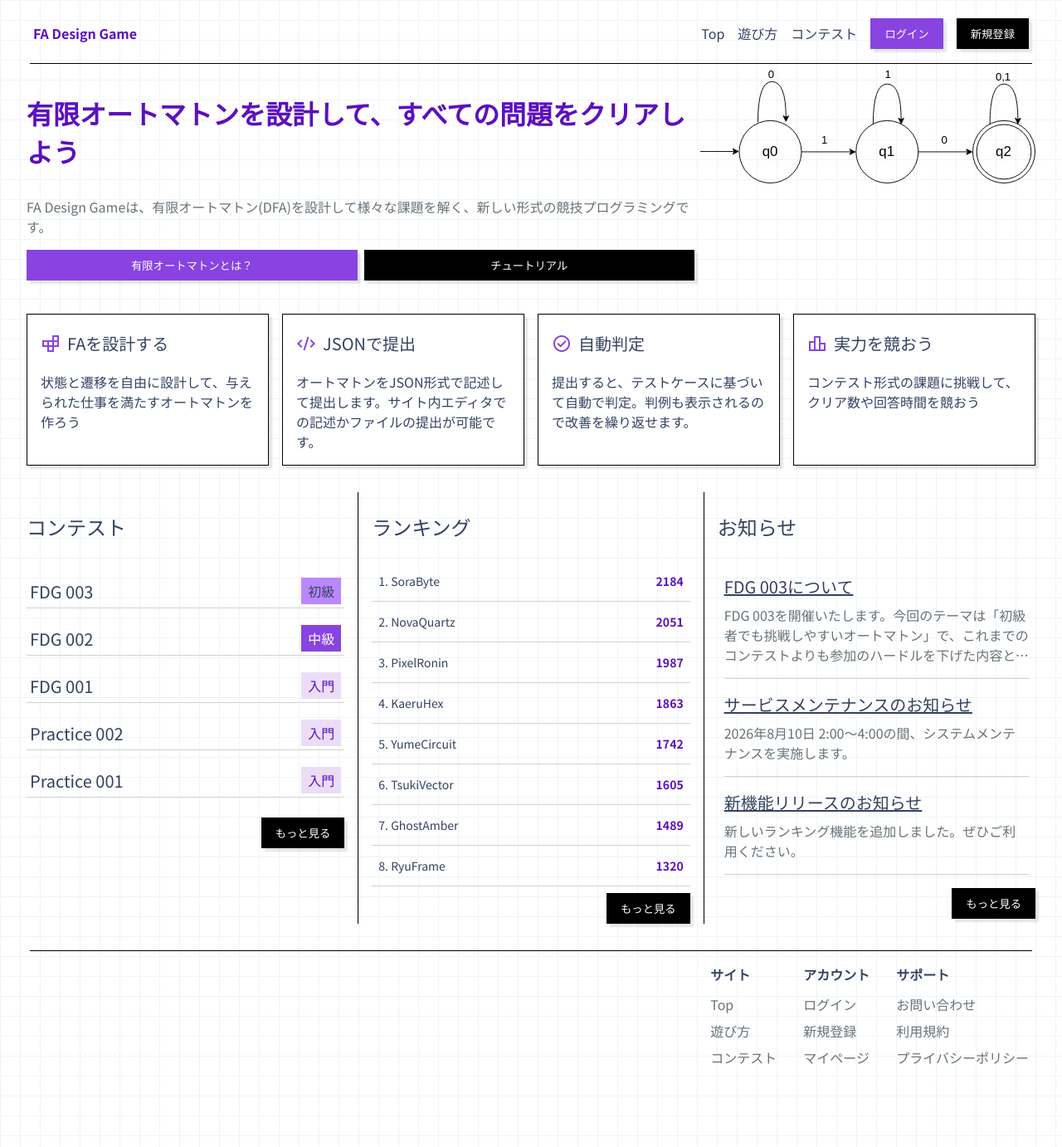
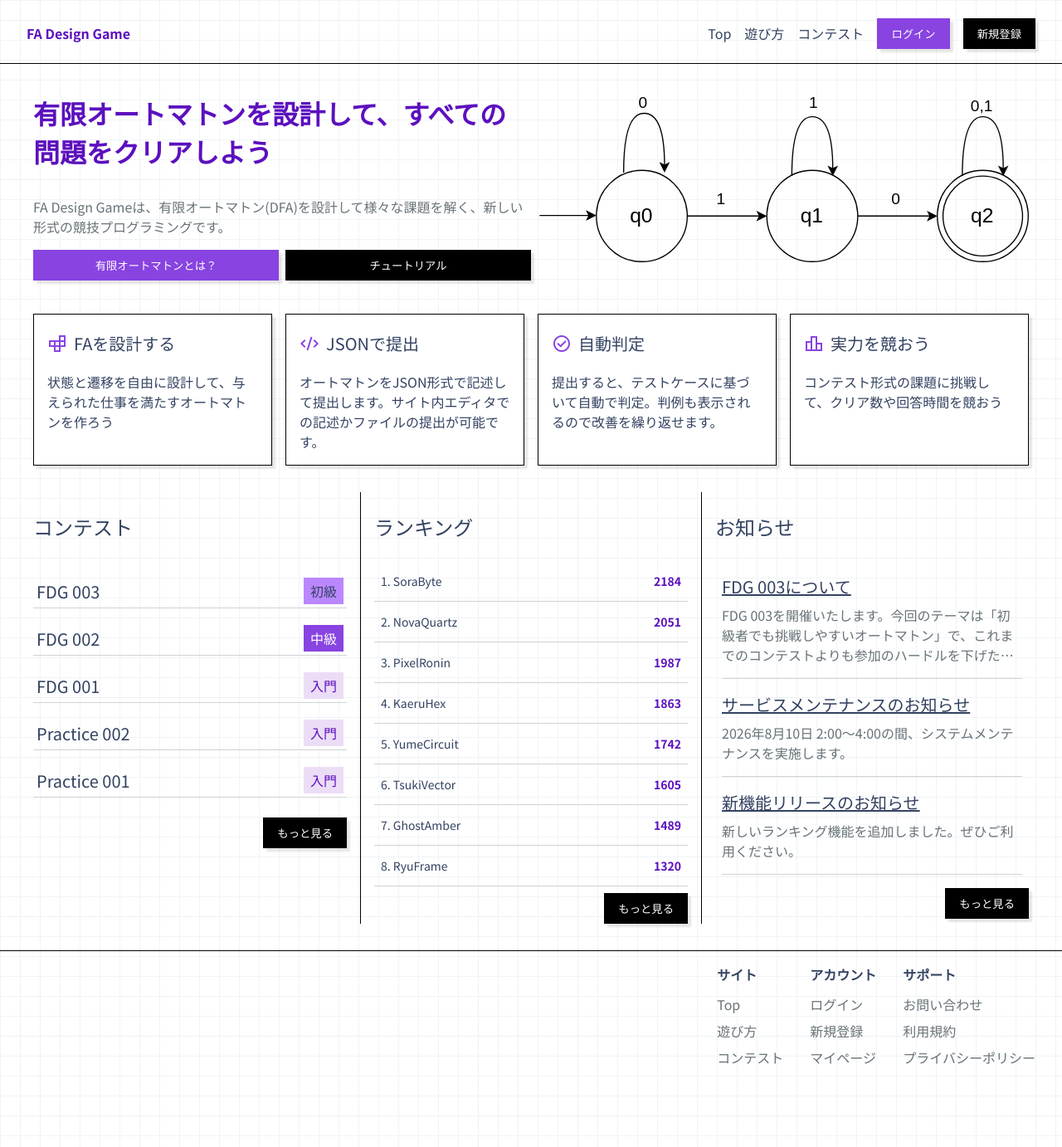
Before and after one commit to automaton-games/fa-design-game, a React (Vite) app in the folder frontend/: page / in a window 1280 px wide. Shown: the whole page at 83% size. Built offline with nearby package versions, Linux system fonts and the light colour scheme.

Commit message:
画像幅を空白ができないように設定し、ウィンドウサイズが変更されても大きくデザインが崩れないようにした

```diff
--- a/frontend/src/components/Footer/Footer.css
+++ b/frontend/src/components/Footer/Footer.css
@@ -1,11 +1,11 @@
 .footer {
   height: 200px;
   border-top: 1px solid var(--border-primary);
-  margin: var(--space-1);
+  margin: var(--space-1) 0;
   display: flex;
   justify-content: flex-end;
   gap: var(--space-8);
-  padding: var(--space-4) var(--space-1);
+  padding: var(--space-4) var(--space-8);
 }
 .footer__column {
   display: flex;
--- a/frontend/src/components/Header/Header.css
+++ b/frontend/src/components/Header/Header.css
@@ -3,8 +3,8 @@
   align-items: center;
   gap: 16px;
   border-bottom: 1px solid var(--border-primary);
-  margin: var(--space-1);
-  padding: var(--space-1);
+  margin: var(--space-1) 0;
+  padding: var(--space-1) var(--space-8);
   height: 64px;
 }
 .header__nav {
--- a/frontend/src/features/top/components/Hero/hero.css
+++ b/frontend/src/features/top/components/Hero/hero.css
@@ -11,6 +11,21 @@
 
 .hero__upside {
   display: flex;
+  align-items: center;
+}
+
+.hero__upside > * {
+  flex: 1;
+  min-width: 0;
+}
+
+.hero__picture {
+  display: flex;
+  justify-content: center;
+}
+
+.hero__picture img {
+  width: 100%;
 }
 
 .hero__headline {
--- a/frontend/src/features/top/pages/Top.css
+++ b/frontend/src/features/top/pages/Top.css
@@ -1,3 +1,9 @@
+.page__content {
+  max-width: 1200px;
+  margin: 0 auto;
+  padding: 0 var(--space-8);
+}
+
 .top__container {
   margin: var(--space-8) 0;
   gap: var(--space-4);
--- a/frontend/src/features/top/pages/Top.tsx
+++ b/frontend/src/features/top/pages/Top.tsx
@@ -12,11 +12,13 @@ export default function Top() {
   return (
     <>
       <Header ></Header>
-      <Hero></Hero>
-      <div className="top__container">
-        <Contests></Contests>
-        <Ranking></Ranking>
-        <News></News>
+      <div className="page__content">
+        <Hero></Hero>
+        <div className="top__container">
+          <Contests></Contests>
+          <Ranking></Ranking>
+          <News></News>
+        </div>
       </div>
       <Footer></Footer>
     </>
--- a/frontend/src/index.css
+++ b/frontend/src/index.css
@@ -1,5 +1,5 @@
 body {
-  margin: 0 var(--space-8);
+  margin: 0;
   font-size: var(--font-md);
   font-family: "Noto Sans JP", sans-serif;
   background-color: var(--background-default);
```
Also changed, not shown: frontend/src/features/top/components/Hero/hero.tsx (line endings or trailing spaces).
